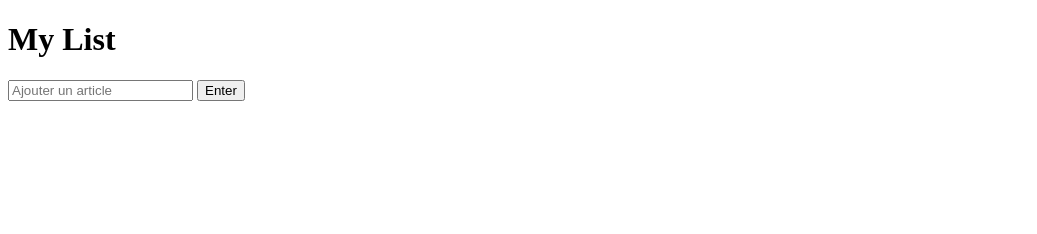
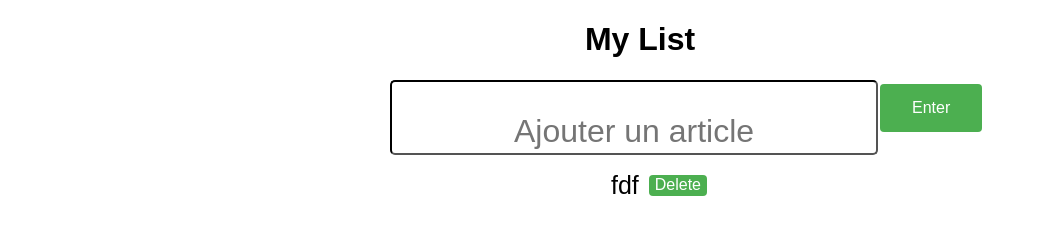
Before and after one commit to khal38/list-with-dom, a plain HTML site: page index.html in a window 1280 px wide. Shown: the whole page, without its empty margins (0-1037 px from the left). Drawn offline with Linux system fonts and the light colour scheme.

Commit message:
best css

```diff
--- a/index.html
+++ b/index.html
@@ -1,5 +1,6 @@
 <!DOCTYPE html>
 <html lang="en">
+
 <head>
     <meta charset="UTF-8">
     <meta name="viewport" content="width=device-width, initial-scale=1.0">
@@ -7,18 +8,30 @@
     <title>Items List</title>
     <link rel="stylesheet" href="style.css">
 </head>
+
 <body>
 
     <h1>My List</h1>
-    <input id="champ" type="text" placeholder="Ajouter un article">
-    <button id="add">Enter</button>
+    <div class="row inputer">
 
+        <div class="inputAdd inline fields">
 
-    <ul id="parentList">
+            <div class="field ">
+                <input id="champ" type="text" placeholder="Ajouter un article">
+            </div>
 
+            <div class="field ">
+                <button id="add">Enter</button>
+            </div>
+        </div>
 
-    </ul>
-    <script src="script.js"></script>
+        <ul class=" col" id="parentList">
+            <li>fdf<button class="del">Delete</button></li>
 
+        </ul>
+
+        <script src="script.js"></script>
+    </div>
 </body>
+
 </html>
--- a/script.js
+++ b/script.js
@@ -19,7 +19,7 @@ var ajouterArticle = function () {
     li.appendChild(textLi);
     ul.appendChild(li)
     li.appendChild(deleteButton)
-    input.value = " "
+    input.value = ""
 
 
     deleteButton.addEventListener("click",removeItem)
--- a/style.css
+++ b/style.css
@@ -1,3 +1,80 @@
-h1{
-    ;
+html {
+    font-family: "Avenir Next", Helevetica, sans-serif;
 }
+
+h1 {
+    text-align: center;
+}
+
+body {
+    max-width: 500px;
+    margin: 0 auto;
+}
+
+.inputAdd {
+    display: flex;
+    justify-content: flex-start;
+
+
+
+}
+
+input {
+    display: grid;
+    text-align: center;
+    padding-top: 30px;
+    width: 15em;
+    height: 40px;
+    font-size: 2em;
+    border-color: black;
+    border-radius: 5px;
+}
+
+#add {
+    background-color: #4CAF50;
+    color: white;
+    padding: 15px 32px;
+    font-size: 16px;
+    margin: 4px 2px;
+    cursor: pointer;
+    border-radius: 4px;
+    border: none;
+    transition: transform .2s; /* Animation */
+
+}
+
+.simple-form {
+    display: flex;
+    overflow-y: scroll;
+    padding-bottom: 1.25rem;
+}
+
+.del {
+    background-color: #4CAF50;
+    border: none;
+    color: white;
+    font-size: 16px;
+    margin: 4px 2px;
+    margin-left: 10px;
+    border-radius: 4px;
+}
+
+li {
+    display: flex;
+    justify-content: center;
+    text-align: center;
+    font-size: 25px;
+    list-style: none;
+}
+
+li:hover {
+    text-decoration: line-through;
+}
+
+.del:hover {
+    -webkit-transform: rotate(-7deg);
+}
+
+.add:hover{
+    transform: scale(3)
+}
```
